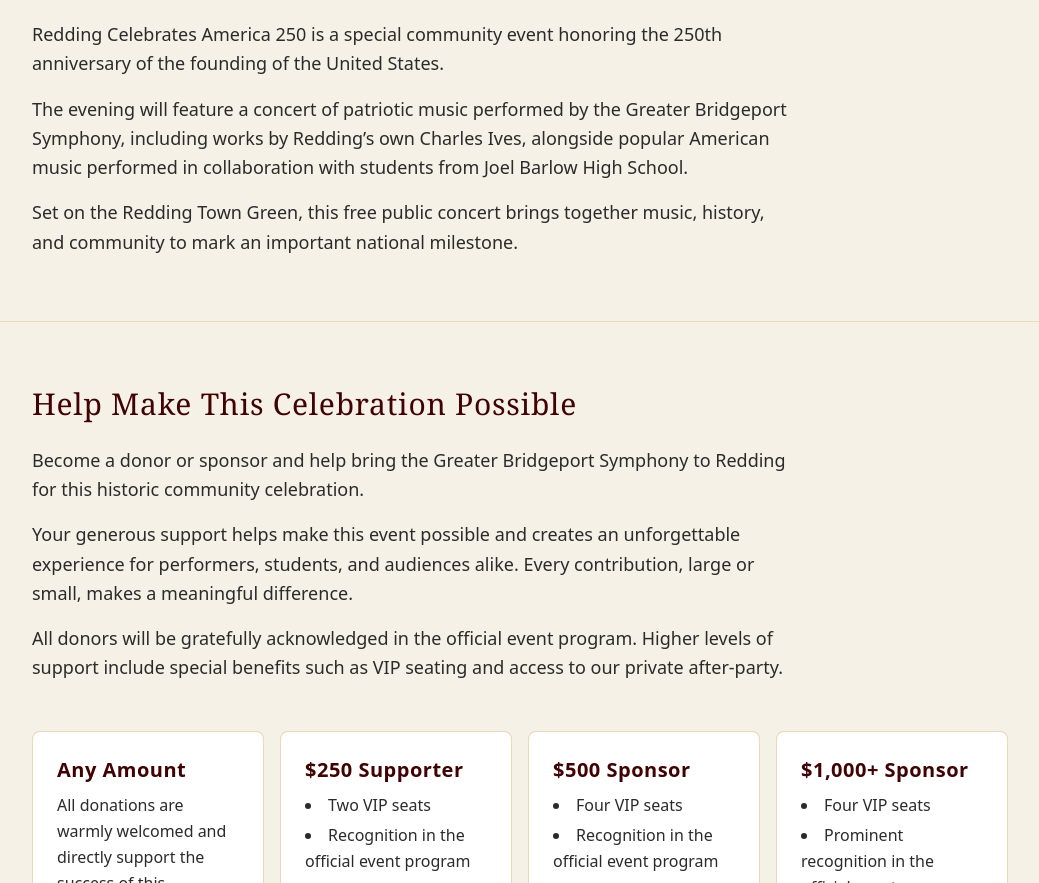
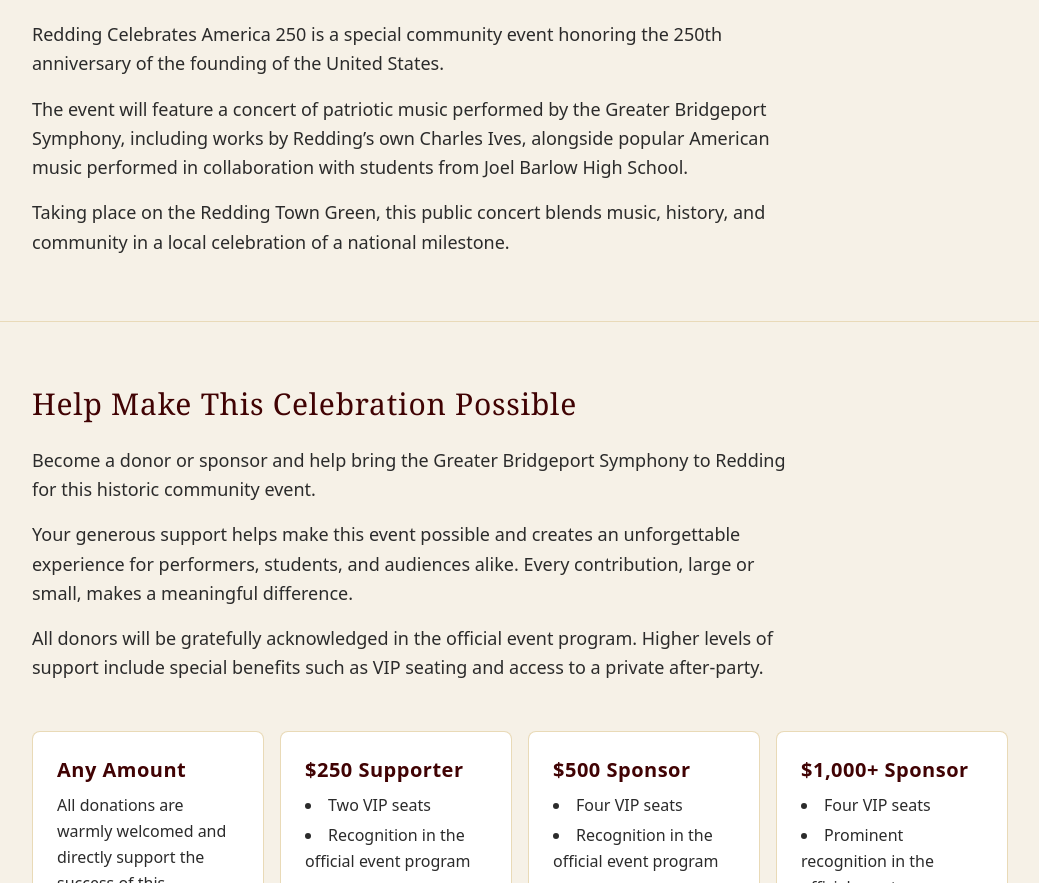
Before and after one commit to nicksach/redding250, a website: page index.html in a window 1280 px wide. Shown: the part 424-1307 px from the top of the page, without its empty margins (120-1159 px from the left). Drawn offline with Linux system fonts and the light colour scheme.

Commit message:
Cleaned up copy text to make it flow more naturally

```diff
--- a/index.html
+++ b/index.html
@@ -52,16 +52,14 @@
             </p>
 
             <p>
-                The evening will feature a concert of patriotic music performed by the
+                The event will feature a concert of patriotic music performed by the
                 Greater Bridgeport Symphony, including works by Redding’s own
                 Charles Ives, alongside popular American music performed in collaboration
                 with students from Joel Barlow High School.
             </p>
 
             <p>
-                Set on the Redding Town Green, this free public concert brings
-                together music, history, and community to mark an important national
-                milestone.
+                Taking place on the Redding Town Green, this public concert blends music, history, and community in a local celebration of a national milestone.
             </p>
             </div>
 
@@ -78,8 +76,7 @@
 
             <div class="mt-6 max-w-3xl space-y-4 text-lg leading-relaxed">
                 <p>
-                    Become a donor or sponsor and help bring the Greater Bridgeport Symphony
-                    to Redding for this historic community celebration.
+                    Become a donor or sponsor and help bring the Greater Bridgeport Symphony to Redding for this historic community event.
                 </p>
 
                 <p>
@@ -91,7 +88,7 @@
                 <p>
                     All donors will be gratefully acknowledged in the official event program.
                     Higher levels of support include special benefits such as VIP seating and
-                    access to our private after-party.
+                    access to a private after-party.
                 </p>
             </div>
 
```
